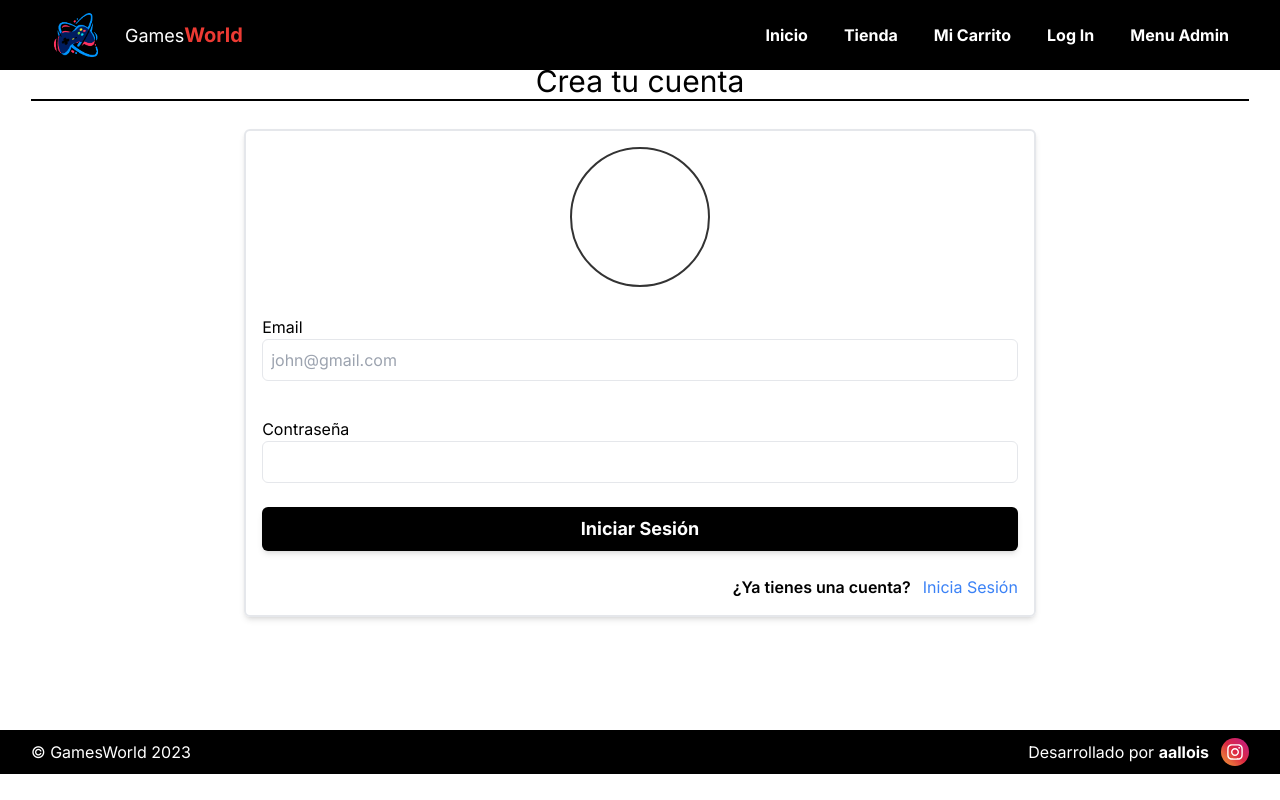
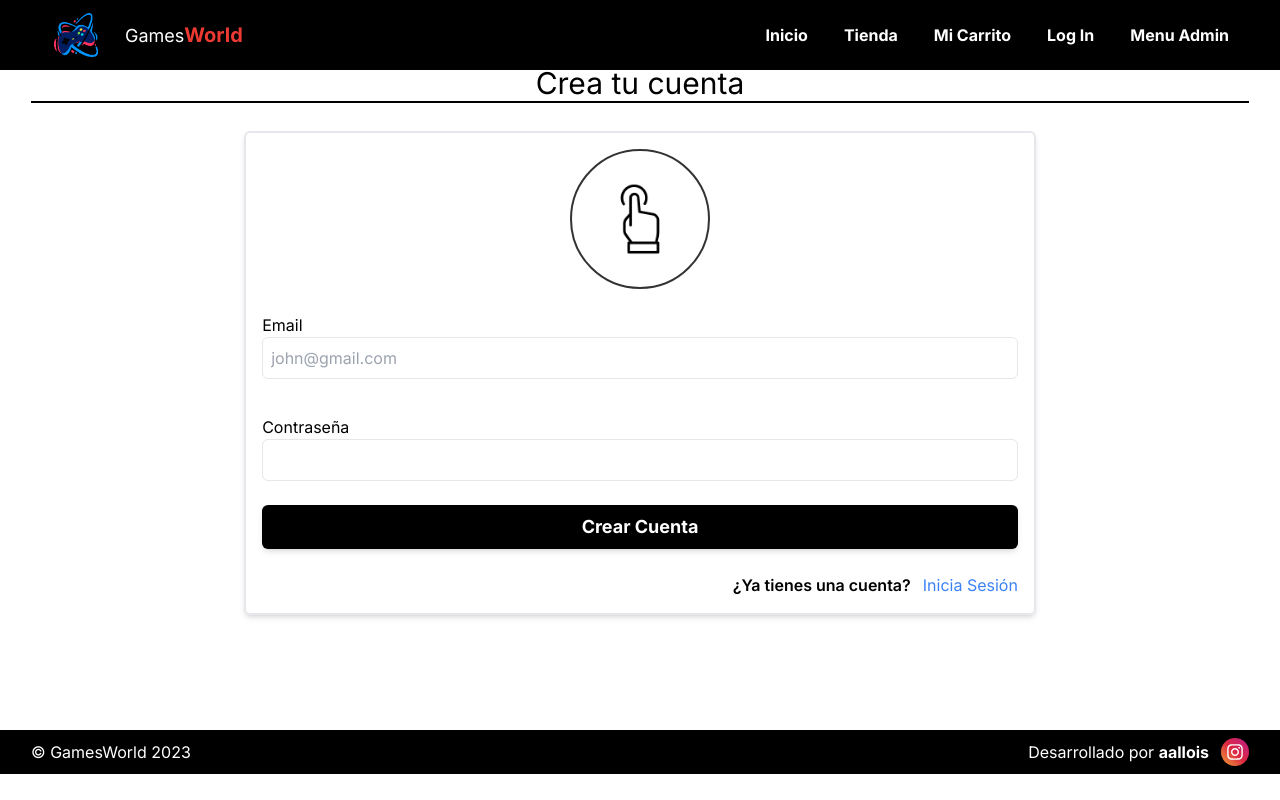
Before and after one commit to alloisa2005/entrega-app, a Next.js app: page /user/register in a window 1280 px wide. Built offline with nearby package versions, Linux system fonts and the light colour scheme.

Commit message:
feat: Adding Avatar image en registerForm

```diff
--- a/src/components/LoginForm.jsx
+++ b/src/components/LoginForm.jsx
@@ -3,6 +3,7 @@
 import Link from "next/link";
 import { useState } from "react";
 import { AiFillCloseCircle } from "react-icons/ai";
+import MiModal from "./MiModal";
 
 export const LoginForm = () => {
   const [email, setEmail] = useState("");
@@ -12,6 +13,13 @@ export const LoginForm = () => {
 
   const handleSubmit = (e) => {
     e.preventDefault();
+    setLoading(true);
+
+    if (!email.trim() || !password.trim()) {
+      setLoading(false);
+      setError("Ingrese email y/o contraseña");
+      return;
+    }
   };
 
   return (
@@ -59,20 +67,7 @@ export const LoginForm = () => {
       </form>
 
       {error && (
-        <div className="px-4 absolute w-full top-0 left-0 bottom-0 bg-black/60 z-20 flex items-center justify-center">
-
-          <div className="p-3 w-full md:w-[45%]  bg-white rounded-md">
-            <div className="flex items-center justify-between mb-3">
-              <p className="text-center text-red-500 font-bold text-xl">ERROR</p>
-              <AiFillCloseCircle onClick={() => setError('')}
-                size={28}
-                className='text-red-500 hover:scale-110 hover:cursor-pointer ease-in duration-300'
-              />
-            </div>
-            {error}
-          </div>
-
-        </div>
+        <MiModal titulo={'ERROR'} mensaje={error} closeFn={() => setError('')} />
       )}
     </>
   );
--- /dev/null
+++ b/src/components/MiModal.jsx
@@ -0,0 +1,24 @@
+'use client';
+
+import React from 'react'
+import { AiFillCloseCircle } from "react-icons/ai";
+
+const MiModal = ({titulo, mensaje, closeFn}) => {
+  return (
+    <div className="px-4 absolute w-full top-0 left-0 bottom-0 bg-black/60 z-20 flex items-center justify-center">
+      <div className="p-3 w-full md:w-[45%]  bg-white rounded-md">
+        <div className="flex items-center justify-between mb-3">
+          <p className="text-center text-red-500 font-bold text-xl">{titulo}</p>
+          <AiFillCloseCircle onClick={closeFn}
+            size={28}
+            className='text-red-500 hover:scale-110 hover:cursor-pointer ease-in duration-300'
+          />
+        </div>
+        <p className='font-semibold'>{mensaje}</p>
+      </div>
+
+    </div>
+  )
+}
+
+export default MiModal
--- a/src/components/RegisterForm.jsx
+++ b/src/components/RegisterForm.jsx
@@ -3,11 +3,17 @@
 import Image from "next/image";
 import Link from "next/link";
 import { useState } from "react";
+import MiModal from "./MiModal";
 
 export const RegisterForm = () => {
 
+  const [nombre, setNombre] = useState("");
+  const [email, setEmail] = useState("");
+  const [direccion, setDireccion] = useState("");
+  const [password, setPassword] = useState("");
   const [selectedImage, setSelectedImage] = useState("");
   const [fileImg, setFileImg] = useState(null);
+  const [loading, setLoading] = useState(false);
   const [error, setError] = useState("");
 
   const handleSelectImage = () => {
@@ -32,12 +38,25 @@ export const RegisterForm = () => {
 
   const handleSubmit = (e) => {
     e.preventDefault();
+    setLoading(true);
+
+    if(!selectedImage){
+      setLoading(false);
+      setError("Seleccione una imagen");
+      return;
+    }
+
+    if (!nombre.trim() || !email.trim() || !direccion.trim() || !password.trim()) {
+      setLoading(false);
+      setError("Todos los campos son obligatorios");
+      return;
+    }
   };
 
   return (
+    <>
       <form onSubmit={handleSubmit} className="mt-4 md:mt-4 mb-6 w-full lg:max-w-[65%] flex flex-col gap-6 border-2 p-4 rounded-md shadow-md">
-
-      <div className="flex justify-center mb-1">
+        <div className="flex justify-center">
           <input
             id="fileInput"
             type="file"
@@ -45,16 +64,14 @@ export const RegisterForm = () => {
             hidden
             onChange={handleSelectedImage}
           />
-        <div onClick={handleSelectImage} className="rounded-full w-[140px] h-[140px] border-2 overflow-hidden border-black/80  hover:border-black ease-out duration-300 hover:cursor-pointer hover:shadow-lg">
-          {selectedImage && (
+          <div onClick={handleSelectImage} className="relative rounded-full w-[140px] h-[140px] border-2 overflow-hidden border-black/80  hover:border-black ease-out duration-300 hover:cursor-pointer hover:shadow-lg flex items-center justify-center">
             <Image
-              src={selectedImage}
+              src={selectedImage ? selectedImage : "/images/selection.png"}
               width={140}
               height={140}
-              className="object-cover w-full h-full "
+              className={`object-cover ${selectedImage ? 'w-full h-full' : 'w-[55%] md:w-[60%] h-[55%] md:h-[60%]'}`}
               alt="Img User"
             />
-          )}
           </div>
         </div>
 
@@ -76,7 +93,7 @@ export const RegisterForm = () => {
         </div>
 
         <button className="bg-black py-2 text-white text-lg font-bold rounded-md shadow-md">
-        Iniciar Sesión
+          Crear Cuenta
         </button>
 
         <div className="flex justify-end items-center gap-3">
@@ -86,5 +103,11 @@ export const RegisterForm = () => {
           </Link>
         </div>
       </form>
+
+      {error && (
+        <MiModal titulo={'ERROR'} mensaje={error} closeFn={() => setError('')} />
+      )}
+
+    </>
   );
 };
```
Also changed, not shown: public/images/selection.png (added). Lines whose indentation alone changed are shown as unchanged.
